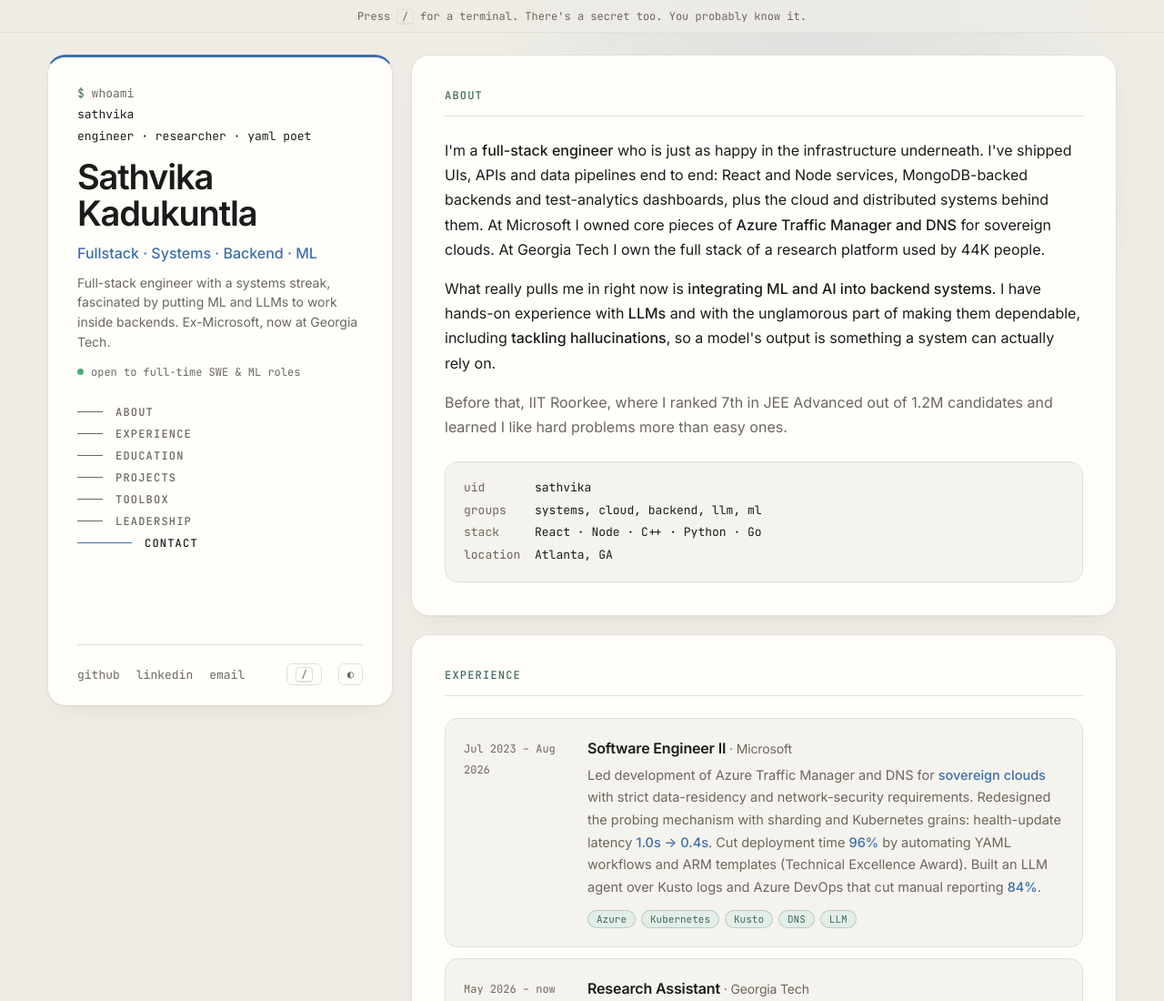
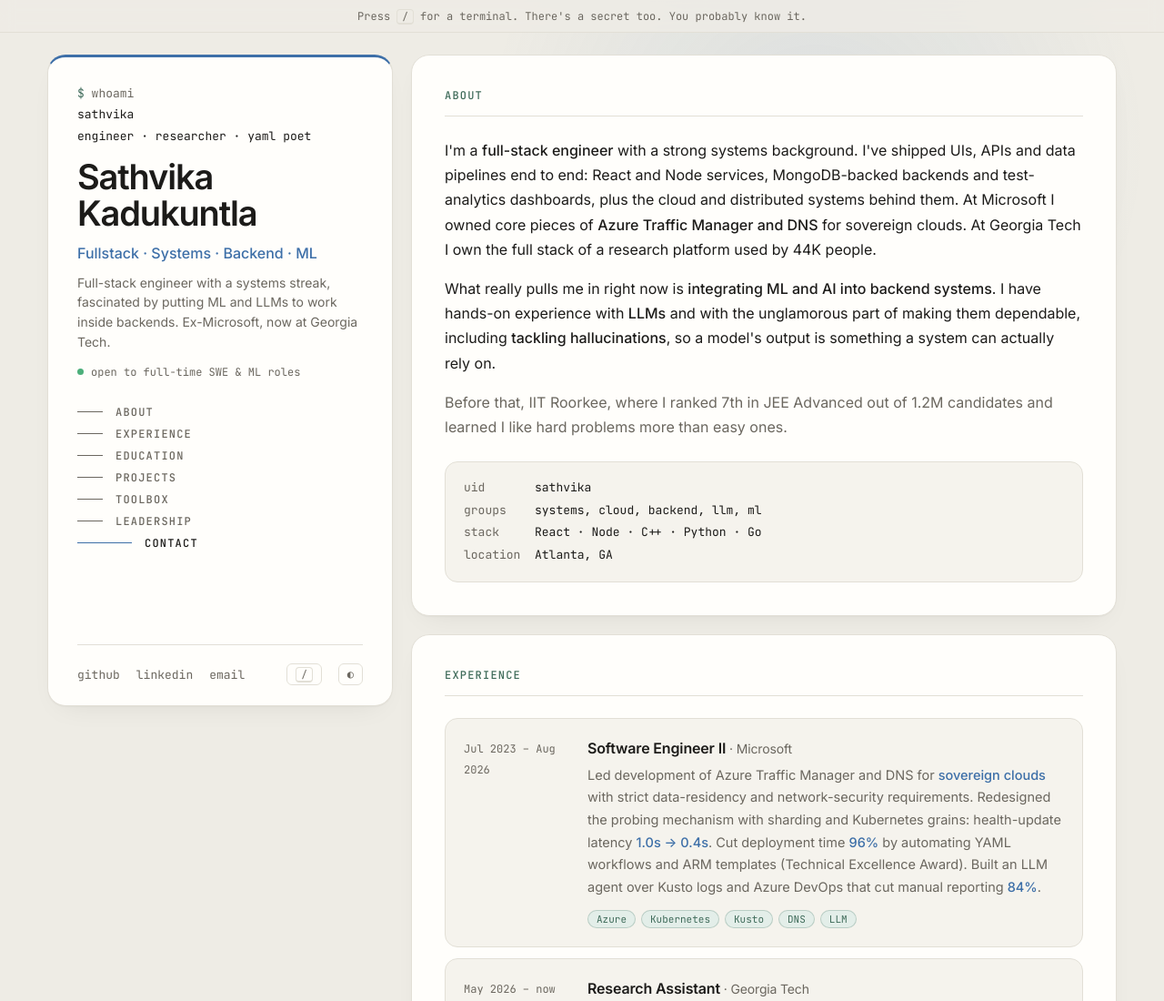
Before and after one commit to skadukuntla3/skadukuntla3.github.io, a plain HTML site: page index.html in a window 1280 px wide. Shown: the top 1100 px of the page at 91% size. Drawn offline with Linux system fonts and the light colour scheme.

Commit message:
Reword about intro
Co-Authored-By: Claude Sonnet 5.5 <noreply@anthropic.com>

```diff
--- a/index.html
+++ b/index.html
@@ -237,7 +237,7 @@
   <main>
     <section class="reveal" id="about" data-sec>
       <p class="label">About</p>
-      <p>I'm a <b>full-stack engineer</b> who is just as happy in the infrastructure underneath. I've shipped UIs, APIs and data pipelines end to end: React and Node services, MongoDB-backed backends and test-analytics dashboards, plus the cloud and distributed systems behind them. At Microsoft I owned core pieces of <b>Azure Traffic Manager and DNS</b> for sovereign clouds. At Georgia Tech I own the full stack of a research platform used by 44K people.</p>
+      <p>I'm a <b>full-stack engineer</b> with a strong systems background. I've shipped UIs, APIs and data pipelines end to end: React and Node services, MongoDB-backed backends and test-analytics dashboards, plus the cloud and distributed systems behind them. At Microsoft I owned core pieces of <b>Azure Traffic Manager and DNS</b> for sovereign clouds. At Georgia Tech I own the full stack of a research platform used by 44K people.</p>
       <p>What really pulls me in right now is <b>integrating ML and AI into backend systems</b>. I have hands-on experience with <b>LLMs</b> and with the unglamorous part of making them dependable, including <b>tackling hallucinations</b>, so a model's output is something a system can actually rely on.</p>
       <p class="muted">Before that, IIT Roorkee, where I ranked 7th in JEE Advanced out of 1.2M candidates and learned I like hard problems more than easy ones.</p>
 <pre class="id" aria-label="About, as a terminal listing"><span class="k">uid</span>       sathvika
```
